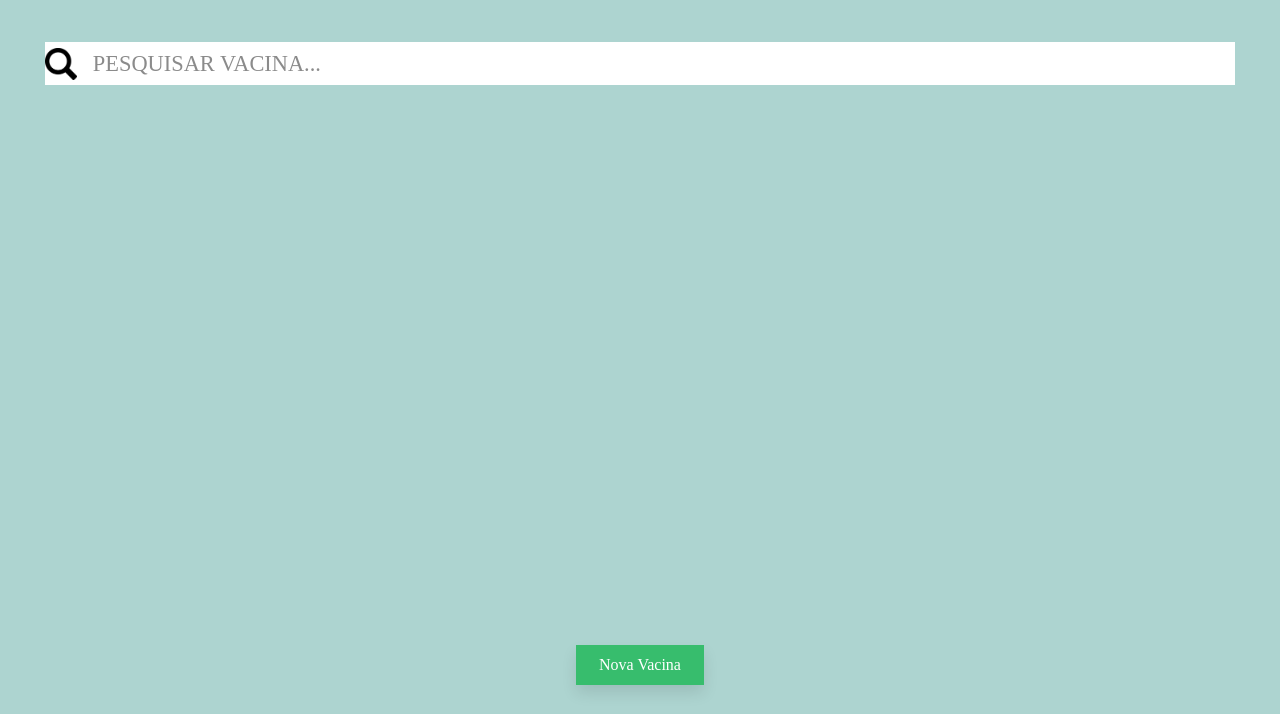
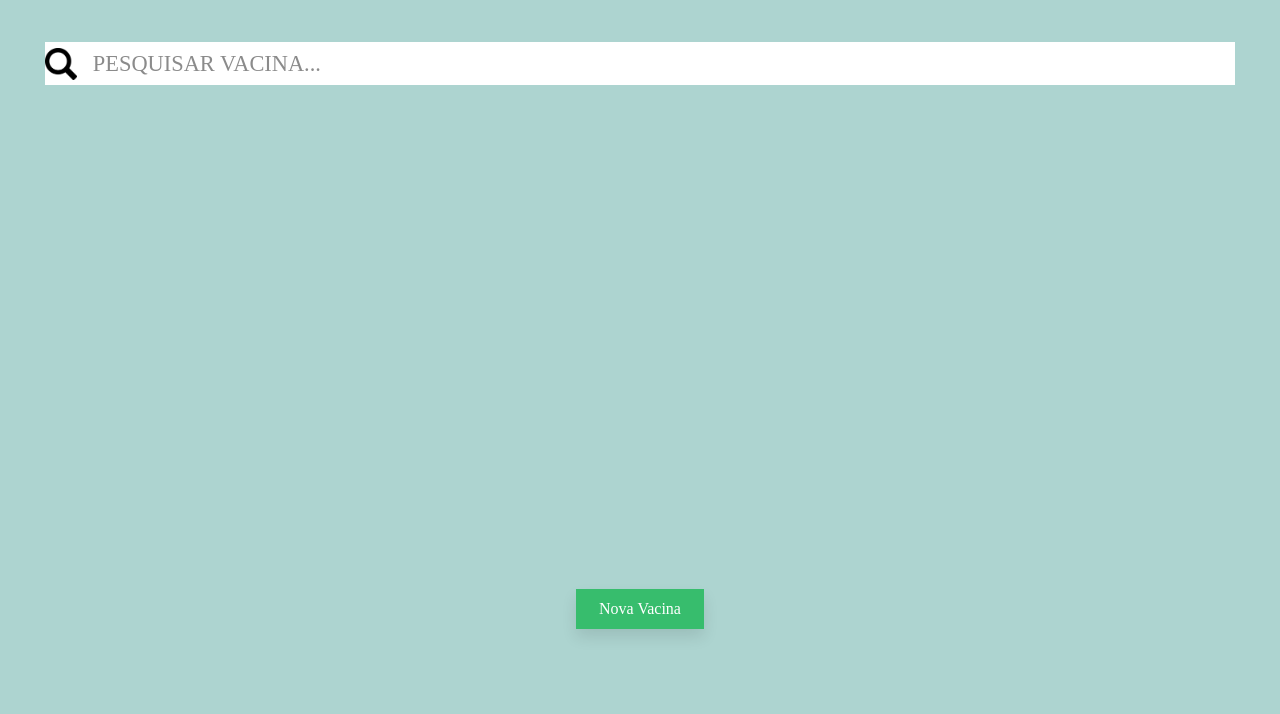
Before and after one commit to devguii/Projeto-MyHealth-Web-HTML-CSS-JS-Firebase, a plain HTML site: page src/home.html in a window 1280 px wide. Shown: the part 86-800 px from the top of the page. Drawn offline with Linux system fonts and the light colour scheme; a web font is replaced by a local one.

Commit message:
fix: changing home nova-vacina-button

```diff
--- a/assets/styles/home.css
+++ b/assets/styles/home.css
@@ -104,5 +104,4 @@ header h1 {
   text-align: center;
   color: #fff;
   cursor: pointer;
-  margin-top: 3.5rem;
 }
```
